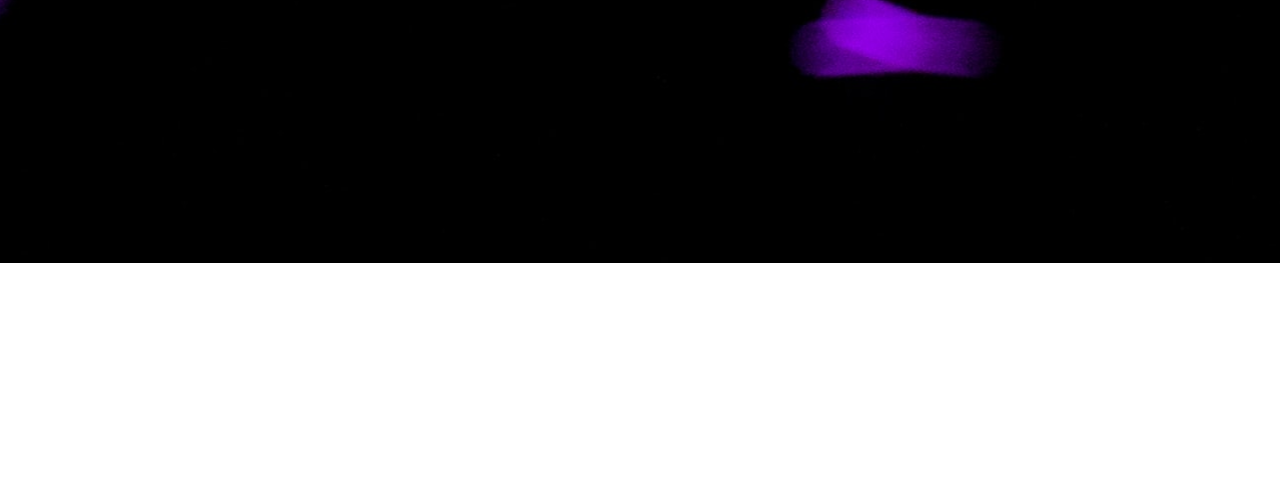
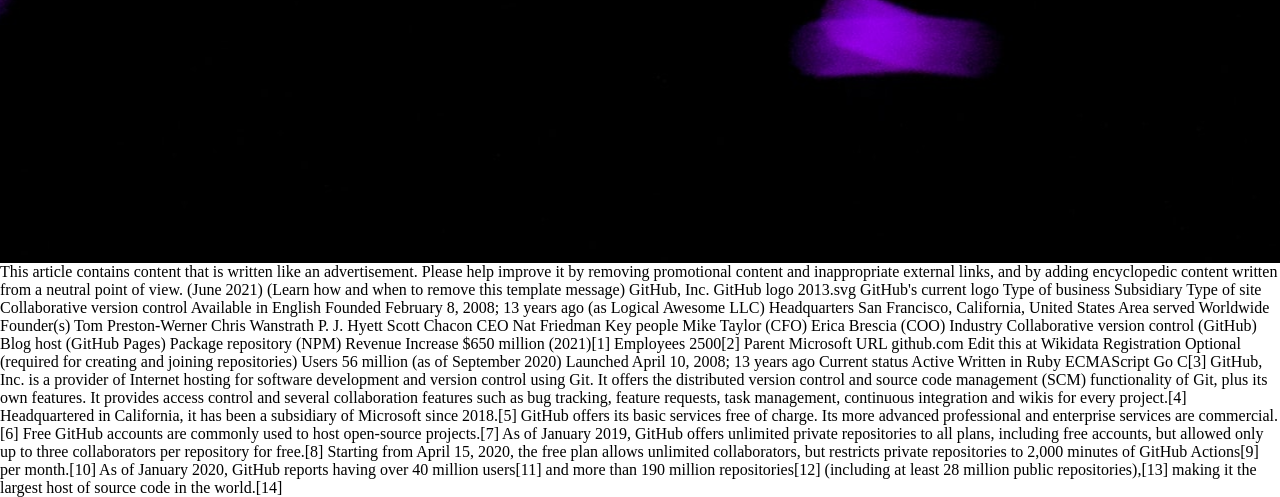
Before and after one commit to Aakash2708/Aakashportfolio, a plain HTML site: page index.html in a window 1280 px wide. Shown: the part 537-1034 px from the top of the page. Before the commit the page ends 800 px from the top, so only its background shows below. Drawn offline with nearby package versions, Linux system fonts and the light colour scheme.

Commit message:
Update index.html

```diff
--- a/index.html
+++ b/index.html
@@ -45,7 +45,45 @@
 </section>
 
 
+<p>
 
+This article contains content that is written like an advertisement. Please help improve it by removing promotional content and inappropriate external links, and by adding encyclopedic content written from a neutral point of view. (June 2021) (Learn how and when to remove this template message)
+GitHub, Inc.
+GitHub logo 2013.svg
+GitHub's current logo
+Type of business	Subsidiary
+Type of site	Collaborative version control
+Available in	English
+Founded	February 8, 2008; 13 years ago (as Logical Awesome LLC)
+Headquarters	San Francisco, California, United States
+Area served	Worldwide
+Founder(s)
+Tom Preston-Werner
+Chris Wanstrath
+P. J. Hyett
+Scott Chacon
+CEO	Nat Friedman
+Key people
+Mike Taylor (CFO)
+Erica Brescia (COO)
+Industry	Collaborative version control (GitHub)
+Blog host (GitHub Pages)
+Package repository (NPM)
+Revenue	Increase $650 million (2021)[1]
+Employees	2500[2]
+Parent	Microsoft
+URL	github.com Edit this at Wikidata
+Registration	Optional (required for creating and joining repositories)
+Users	56 million (as of September 2020)
+Launched	April 10, 2008; 13 years ago
+Current status	Active
+Written in	Ruby
+ECMAScript
+Go
+C[3]
+GitHub, Inc. is a provider of Internet hosting for software development and version control using Git. It offers the distributed version control and source code management (SCM) functionality of Git, plus its own features. It provides access control and several collaboration features such as bug tracking, feature requests, task management, continuous integration and wikis for every project.[4] Headquartered in California, it has been a subsidiary of Microsoft since 2018.[5]
+
+GitHub offers its basic services free of charge. Its more advanced professional and enterprise services are commercial.[6] Free GitHub accounts are commonly used to host open-source projects.[7] As of January 2019, GitHub offers unlimited private repositories to all plans, including free accounts, but allowed only up to three collaborators per repository for free.[8] Starting from April 15, 2020, the free plan allows unlimited collaborators, but restricts private repositories to 2,000 minutes of GitHub Actions[9] per month.[10] As of January 2020, GitHub reports having over 40 million users[11] and more than 190 million repositories[12] (including at least 28 million public repositories),[13] making it the largest host of source code in the world.[14]</p>
 
 
     </body>
```
